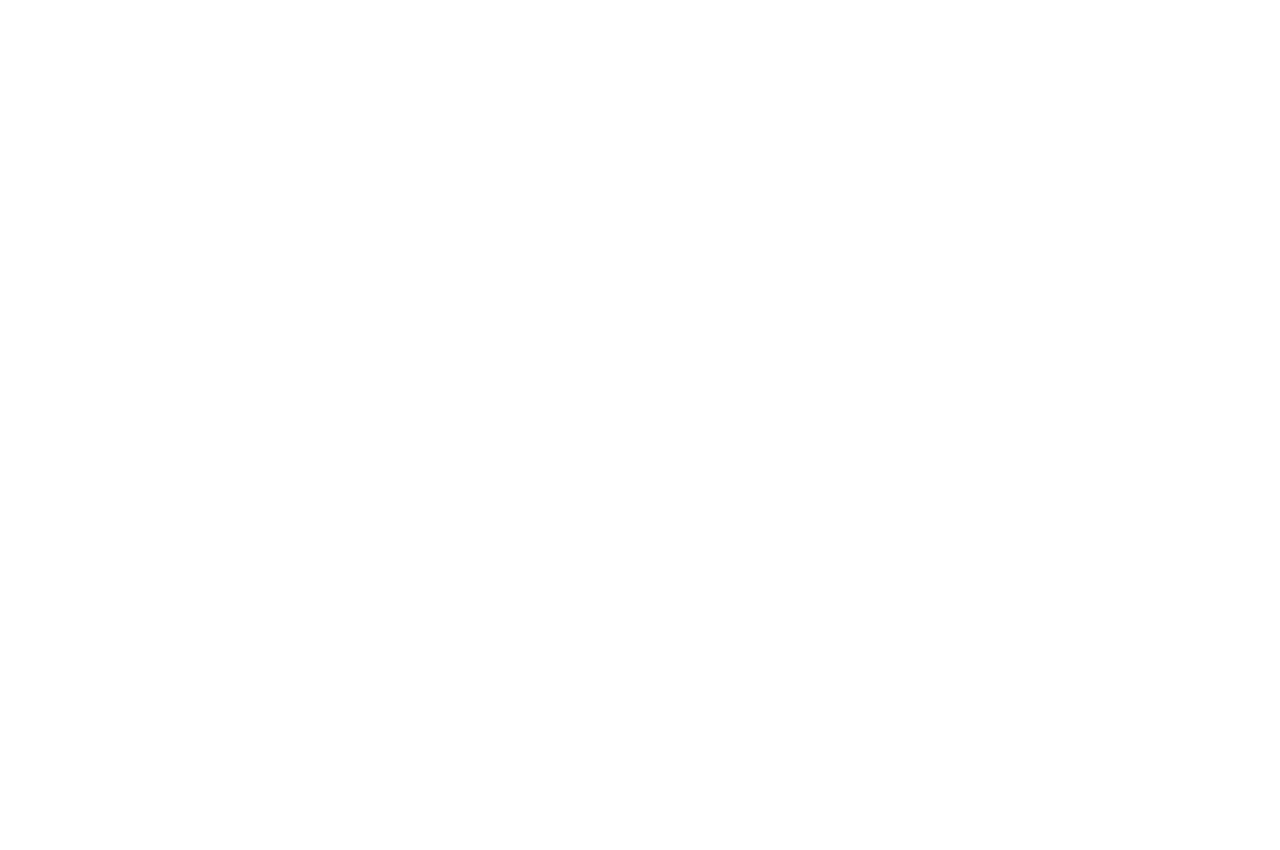
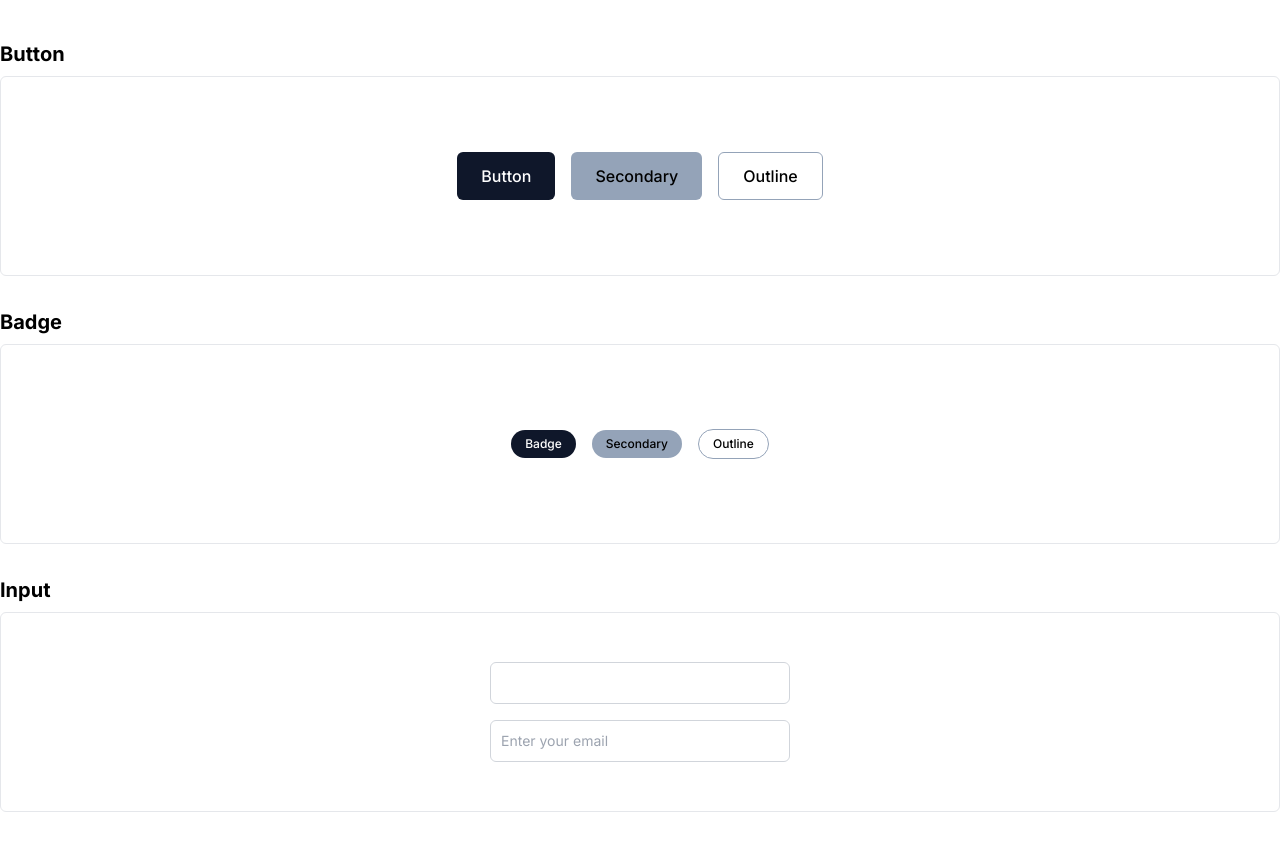
Before and after one commit to ibelick/ui-snippets, a Next.js app: page / in a window 1280 px wide. Before the commit the page ends 800 px from the top, so only its background shows below. Built offline with nearby package versions, Linux system fonts and the light colour scheme.

Commit message:
feat: add base components, add cva

```diff
--- a/app/page.tsx
+++ b/app/page.tsx
@@ -1,9 +1,39 @@
 import ComponentPlayground from '@/components/glazed/ComponentPlayground';
+import Badge from '@/components/ui/badge';
+import Button from '@/components/ui/button';
+import Input from '@/components/ui/input';
 
 export default function Home() {
   return (
     <main className='mx-auto min-h-screen max-w-7xl py-10'>
-      <div className='flex flex-col gap-8'></div>
+      <div className='flex flex-col gap-8'>
+        <div>
+          <h2 className='mb-2 text-xl font-bold'>Button</h2>
+          <ComponentPlayground isCentered className='gap-4'>
+            <Button>Button</Button>
+            <Button variant='secondary'>Secondary</Button>
+            <Button variant='outline'>Outline</Button>
+          </ComponentPlayground>
+        </div>
+        <div>
+          <h2 className='mb-2 text-xl font-bold'>Badge</h2>
+          <ComponentPlayground isCentered className='gap-4'>
+            <Badge>Badge</Badge>
+            <Badge variant='secondary'>Secondary</Badge>
+            <Badge variant='outline'>Outline</Badge>
+          </ComponentPlayground>
+        </div>
+        <div>
+          <h2 className='mb-2 text-xl font-bold'>Input</h2>
+          <ComponentPlayground
+            isCentered
+            className='flex flex-col gap-4 [&>input]:max-w-[300px]'
+          >
+            <Input />
+            <Input placeholder='Enter your email' />
+          </ComponentPlayground>
+        </div>
+      </div>
     </main>
   );
 }
--- a/components/glazed/ComponentPlayground.tsx
+++ b/components/glazed/ComponentPlayground.tsx
@@ -1,22 +1,27 @@
-import clsxm from '@/lib/clsxm';
-import React from 'react';
+import { cva, type VariantProps } from 'class-variance-authority';
 
-type ComponentPlaygroundProps = {
-  children: React.ReactNode;
-  isCentered?: boolean;
-};
+const componentPlaygroundCva = cva(
+  'min-h-[200px] overflow-hidden rounded-md border p-8',
+  {
+    variants: {
+      isCentered: {
+        true: 'flex items-center justify-center',
+      },
+    },
+  }
+);
+
+export type ComponentPlaygroundProps =
+  React.ButtonHTMLAttributes<HTMLButtonElement> &
+    VariantProps<typeof componentPlaygroundCva>;
 
 const ComponentPlayground: React.FC<ComponentPlaygroundProps> = ({
   children,
   isCentered,
+  className,
 }) => {
   return (
-    <div
-      className={clsxm(
-        `min-h-[400px] overflow-hidden rounded-md border`,
-        isCentered && 'flex items-center justify-center'
-      )}
-    >
+    <div className={componentPlaygroundCva({ isCentered, className })}>
       {children}
     </div>
   );
--- /dev/null
+++ b/components/ui/badge/index.tsx
@@ -0,0 +1,27 @@
+import { cva, type VariantProps } from 'class-variance-authority';
+import React from 'react';
+
+const badgeCva = cva(
+  'transition-colors overflow-hidden items-center rounded-full flex py-1.5 px-3.5 text-xs font-medium',
+  {
+    variants: {
+      variant: {
+        primary: 'bg-slate-900 hover:bg-slate-700 text-white',
+        secondary: 'bg-slate-400 text-black hover:bg-slate-300',
+        outline: 'border border-slate-400 text-black hover:bg-slate-200',
+      },
+    },
+    defaultVariants: {
+      variant: 'primary',
+    },
+  }
+);
+
+type BadgeProps = React.HTMLAttributes<HTMLDivElement> &
+  VariantProps<typeof badgeCva>;
+
+const Badge: React.FC<BadgeProps> = ({ className, variant, children }) => {
+  return <div className={badgeCva({ className, variant })}>{children}</div>;
+};
+
+export default Badge;
--- a/components/ui/button/index.tsx
+++ b/components/ui/button/index.tsx
@@ -1,30 +1,33 @@
-import clsxm from '@/lib/clsxm';
 import React from 'react';
+import { cva, type VariantProps } from 'class-variance-authority';
 
-type ButtonProps = React.ComponentPropsWithoutRef<'button'> & {
-  children: React.ReactNode;
-  variant?: 'primary' | 'secondary' | 'outline';
-};
+const buttonCva = cva(
+  'inline-flex transition-colors focus:outline-none focus:ring-2 focus:ring-slate-400 focus:ring-offset-2 focus:ring-offset-slate-50 font-medium h-12 px-6 rounded-md items-center justify-center',
+  {
+    variants: {
+      variant: {
+        primary: 'bg-slate-900 hover:bg-slate-700 text-white',
+        secondary: 'bg-slate-400 text-black hover:bg-slate-300',
+        outline: 'border border-slate-400 text-black hover:bg-slate-200',
+      },
+    },
+    defaultVariants: {
+      variant: 'primary',
+    },
+  }
+);
+
+type ButtonProps = React.ButtonHTMLAttributes<HTMLButtonElement> &
+  VariantProps<typeof buttonCva>;
 
 const Button: React.FC<ButtonProps> = ({
   children,
-  variant = 'primary',
+  variant,
+  className,
   ...props
 }) => {
-  const variantClasses = {
-    primary: 'bg-gray-950 text-white hover:bg-gray-800',
-    secondary: 'bg-gray-400 text-black hover:bg-gray-300',
-    outline: 'border border-gray-400 text-black hover:bg-gray-300',
-  };
-
   return (
-    <button
-      {...props}
-      className={clsxm(
-        'inline-flex h-10 items-center justify-center rounded-md px-4 py-2 text-sm font-medium transition-colors focus-visible:outline-none focus-visible:ring-2 focus-visible:ring-offset-2 disabled:pointer-events-none disabled:opacity-50',
-        variantClasses[variant]
-      )}
-    >
+    <button {...props} className={buttonCva({ variant, className })}>
       {children}
     </button>
   );
--- a/components/ui/card/index.tsx
+++ /dev/null
@@ -1,16 +0,0 @@
-import React from 'react';
-
-type CardBasicProps = {};
-
-const CardBasic: React.FC<CardBasicProps> = () => {
-  return (
-    <div className='rounded-md border border-gray-300 bg-white'>
-      <div className='p-6'>
-        <h1 className='text-2xl font-bold'>Card Title</h1>
-        <p className='text-gray-500'>Card Description</p>
-      </div>
-    </div>
-  );
-};
-
-export default CardBasic;
--- a/components/ui/input/index.tsx
+++ b/components/ui/input/index.tsx
@@ -1,9 +1,23 @@
 import React from 'react';
+import { cva, type VariantProps } from 'class-variance-authority';
+
+const inputCva = cva(
+  'bg-white border border-gray-300 text-gray-900 text-sm rounded-md focus:ring-blue-500 focus:border-blue-500 block w-full p-2.5 dark:bg-gray-700 dark:border-gray-600 dark:placeholder-gray-400'
+);
 
 type InputProps = React.ComponentPropsWithoutRef<'input'>;
 
-const Input: React.FC<InputProps> = (props) => {
-  return <input {...props} className='rounded-md border border-gray-300 p-2' />;
-};
+const Input = React.forwardRef<HTMLInputElement, InputProps>(
+  ({ className, type, ...props }, ref) => {
+    return (
+      <input
+        type={type}
+        className={inputCva({ className })}
+        ref={ref}
+        {...props}
+      />
+    );
+  }
+);
 
 export default Input;
--- a/package.json
+++ b/package.json
@@ -14,7 +14,7 @@
     "@types/react": "18.2.6",
     "@types/react-dom": "18.2.4",
     "autoprefixer": "10.4.14",
-    "clsx": "^1.2.1",
+    "class-variance-authority": "^0.6.0",
     "eslint-config-next": "13.4.1",
     "eslint-config-prettier": "^8.8.0",
     "next": "13.4.1",
```
Also changed, not shown: lib/clsxm.ts (deleted, +0 -7 lines), 1 other file (tests, documents, lock files or other folders).
